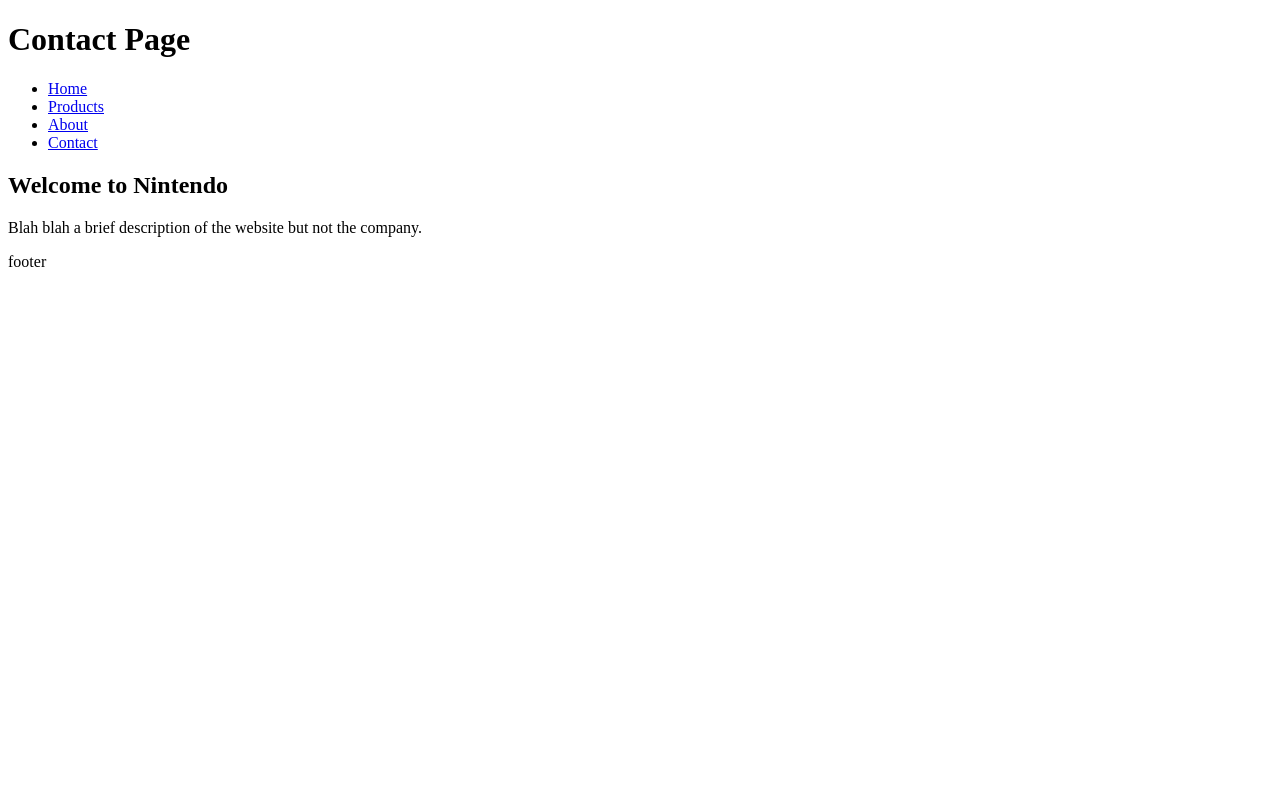
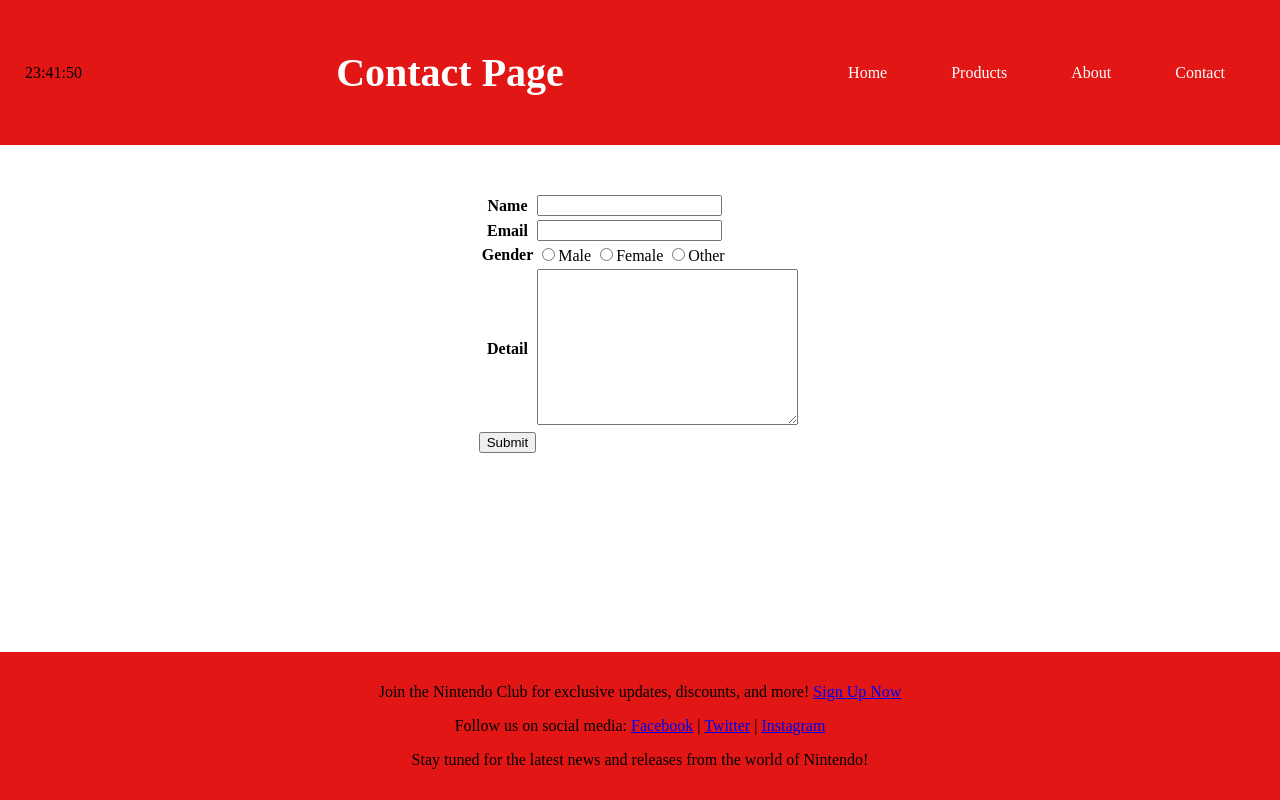
Before and after one commit to ThisIsJusitn/Nintendo_Group_Assignment, a plain HTML site: page HTML Pages with CSS/ContactPage.html in a window 1280 px wide. Drawn offline with Linux system fonts and the light colour scheme.

Commit message:
commit this

```diff
--- a/HTML Pages with CSS/ContactPage.html
+++ b/HTML Pages with CSS/ContactPage.html
@@ -10,12 +10,27 @@
 
     <!--This is the home page-->
     <title>Nintendo History</title>
-    <link rel="stylesheet" href="styles.cs" />
+    <link rel="stylesheet" href="styles.css" />
+    <link rel="icon" type="image/png" sizes="50x50" href="Images/Nintendo4.png">
   </head>
   <body>
     <!--Title of page-->
     <header>
+        <div id="clock"></div>
+    <script>
+      function updateClock() {
+          const now = new Date();
+          const hours = now.getHours().toString().padStart(2, '0');
+          const minutes = now.getMinutes().toString().padStart(2, '0');
+          const seconds = now.getSeconds().toString().padStart(2, '0');
+          document.getElementById('clock').textContent = `${hours}:${minutes}:${seconds}`;
+      }
+
+      setInterval(updateClock, 1000);
+      updateClock();
+  </script>
       <h1>Contact Page</h1>
+
       <nav>
         <ul>
           <li><a href="index.html">Home</a></li>
@@ -39,12 +54,72 @@
     -->
 
     <!--Header or welcome center-->
-    <section><h2>Welcome to Nintendo</h2></section>
+
 
     <!--information section-->
-    <section>
-      <p>Blah blah a brief description of the website but not the company.</p>
+    <section class="section section-secondary">
+      <h1 class="section-headline">Contact</h1>
+      <form class="form">
+          <table class="form-table">
+              <tr>
+                  <th>
+                      <label for="name">
+                          Name
+                      </label>
+                  </th>
+                  <td>
+                      <input class="input" type="text" id="name">
+                  </td>
+              </tr>
+              <tr>
+                  <th>
+                      <label for="email">
+                          Email
+                      </label>
+                  </th>
+                  <td>
+                      <input class="input" type="email" id="email">
+                  </td>
+              </tr>
+              <tr>
+                  <th>
+                      Gender
+                  </th>
+                  <td>
+                      <label class="radio">
+                          <input type="radio" name="gender" value="male">Male
+                      </label>
+                      <label class="radio">
+                          <input type="radio" name="gender" value="female">Female
+                      </label>
+                      <label class="radio">
+                          <input type="radio" name="gender" value="other">Other
+                      </label>
+                  </td>
+              </tr>
+              <tr>
+                  <th>
+                      <label for="detail">
+                          Detail
+                      </label>
+                  </th>
+                  <td>
+                      <textarea class="textarea" id="detail" cols="30" rows="10"></textarea>
+                  </td>
+              </tr>
+          </table>
+
+          <div class="form-button">
+          <button class="button button-submition" type="submit">Submit</button>
+          </div>
+      </form>
     </section>
-    <footer>footer</footer>
+    <footer>
+        <p>Join the Nintendo Club for exclusive updates, discounts, and more! <a href="#">Sign Up Now</a></p>
+        <p>Follow us on social media: <a href="#">Facebook</a> | <a href="#">Twitter</a> | <a href="#">Instagram</a></p>
+        <p>Stay tuned for the latest news and releases from the world of Nintendo!</p>
+    </footer>
+
+
   </body>
 </html>
```
Also changed, not shown: HTML Pages with CSS/AboutCompany.html (+31 -9 lines), 2 other files.
